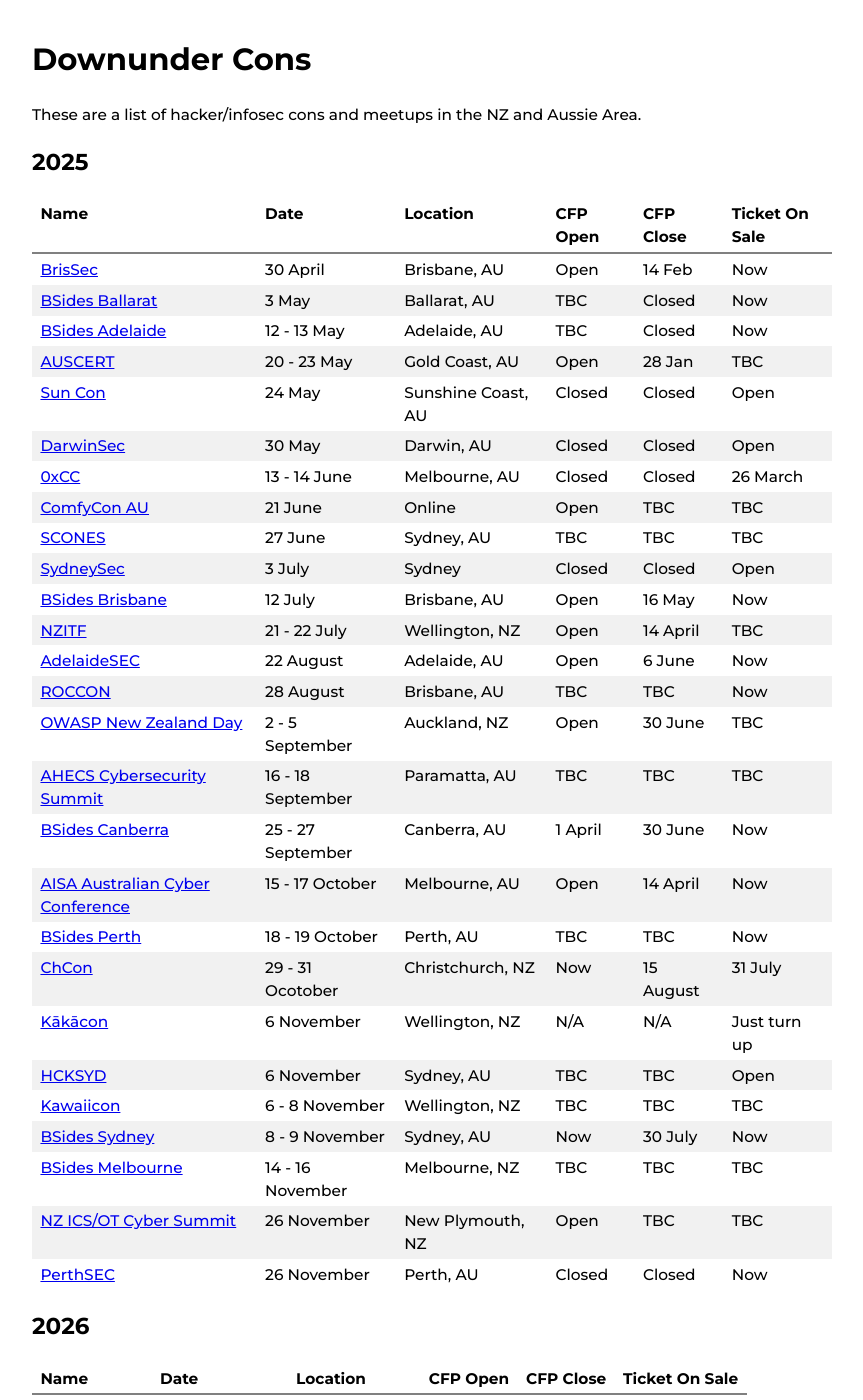
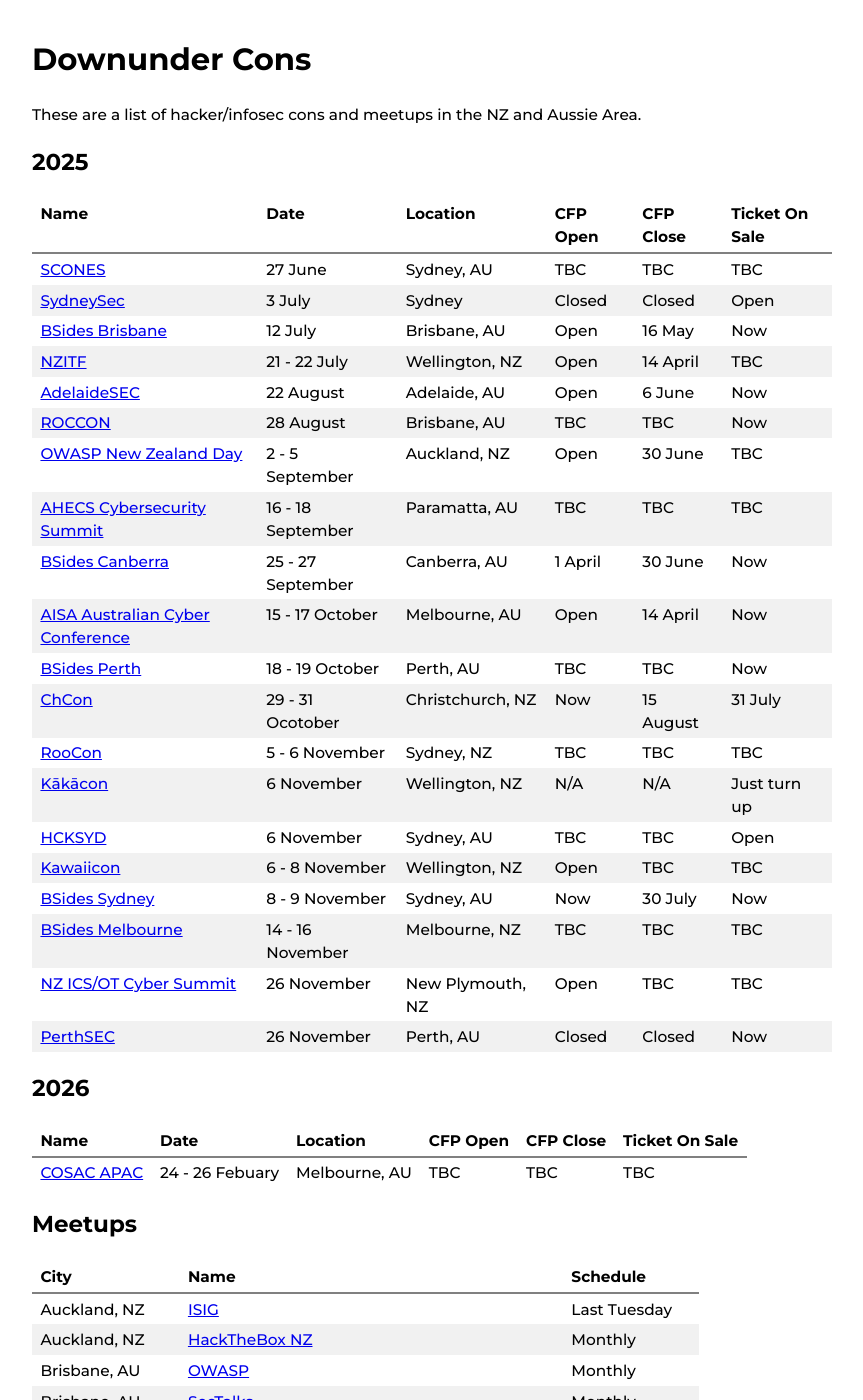
Before and after one commit to nzkarit/downundercons, a Jekyll site: the page built from index.markdown, in a window 1280 px wide and 1400 px high. Shown: the whole window, without its empty margins (208-1071 px from the left). Built offline with Jekyll 4.4.1, drawn with Linux system fonts in a browser that asks for light colours; some of the changed text lies outside the part shown.

Commit message:
Update index.markdown

```diff
--- a/index.markdown
+++ b/index.markdown
@@ -9,14 +9,6 @@ These are a list of hacker/infosec cons and meetups in the NZ and Aussie Area.
 
 | Name | Date | Location | CFP Open | CFP Close | Ticket On Sale |
 | ---- | ---- | -------- | -------- | --------- | -------------- |
-| [BrisSec](https://aisasecuritydays.com.au/brissec) | 30 April | Brisbane, AU | Open | 14 Feb | Now |
-| [BSides Ballarat](https://federation.edu.au/icsl/icsl-conferences/bsides-ballarat) | 3 May | Ballarat, AU | TBC | Closed | Now |
-| [BSides Adelaide](https://www.bsidesadelaide.com.au/) | 12 - 13 May | Adelaide, AU | TBC | Closed | Now |
-| [AUSCERT](https://conference.auscert.org.au/) | 20 - 23 May | Gold Coast, AU | Open | 28 Jan | TBC |
-| [Sun Con](https://sunconqld.com/) | 24 May | Sunshine Coast, AU | Closed | Closed | Open |
-| [DarwinSec](https://aisasecuritydays.com.au/darwinsec) | 30 May | Darwin, AU | Closed | Closed | Open |
-| [0xCC](https://0xcc.sh/) | 13 - 14 June | Melbourne, AU | Closed | Closed | 26 March |
-| [ComfyCon AU](https://au.comfycon.rocks/) | 21 June | Online | Open | TBC | TBC |
 | [SCONES](https://scones.secso.cc/) | 27 June | Sydney, AU | TBC | TBC | TBC |
 | [SydneySec](https://aisasecuritydays.com.au/sydneysec) | 3 July | Sydney | Closed | Closed | Open |
 | [BSides Brisbane](https://bsidesbrisbane.com/) | 12 July | Brisbane, AU | Open | 16 May | Now |
@@ -29,9 +21,10 @@ These are a list of hacker/infosec cons and meetups in the NZ and Aussie Area.
 | [AISA Australian Cyber Conference](https://www.cyberconference.com.au/) | 15 - 17 October | Melbourne, AU | Open | 14 April | Now |
 | [BSides Perth](https://bsidesperth.com.au/) | 18 - 19 October | Perth, AU | TBC | TBC | Now |
 | [ChCon](https://2025.chcon.nz/) | 29 - 31 Ocotober | Christchurch, NZ | Now | 15 August | 31 July |
+| [RooCon](https://x.com/RooCon_AU) | 5 - 6 November | Sydney, NZ | TBC | TBC | TBC |
 | [Kākācon](https://www.kākācon.nz/) | 6 November | Wellington, NZ | N/A | N/A | Just turn up |
 | [HCKSYD](https://www.hack.sydney/) | 6 November | Sydney, AU | TBC | TBC | Open |
-| [Kawaiicon](https://kawaiicon.org/) | 6 - 8 November | Wellington, NZ | TBC | TBC | TBC |
+| [Kawaiicon](https://kawaiicon.org/) | 6 - 8 November | Wellington, NZ | Open | TBC | TBC |
 | [BSides Sydney](https://www.bsides.sydney/) | 8 - 9 November | Sydney, AU | Now | 30 July | Now |
 | [BSides Melbourne](https://www.bsidesmelbourne.com/) | 14 - 16 November | Melbourne, NZ | TBC | TBC | TBC |
 | [NZ ICS/OT Cyber Summit](https://icscyber.org.nz/) | 26 November | New Plymouth, NZ | Open | TBC | TBC |
@@ -48,6 +41,7 @@ These are a list of hacker/infosec cons and meetups in the NZ and Aussie Area.
 | City | Name | Schedule |
 | ---- | ---- | -------- |
 | Auckland, NZ | [ISIG](https://isig.org.nz/) | Last Tuesday |
+| Auckland, NZ | [HackTheBox NZ](https://www.meetup.com/hack-the-box-meetup-new-zealand/) | Monthly |
 | Brisbane, AU | [OWASP](https://www.meetup.com/brisbane-owasp-meetup-group/) | Monthly |
 | Brisbane, AU | [SecTalks](https://www.meetup.com/SecTalks-Brisbane/) | Monthly |
 | Canberra, AU | [CSides](https://www.bsidesau.com.au/csides.html) | Monthly |
```
Also changed, not shown: other parts of index.markdown (+5 -2 lines).
